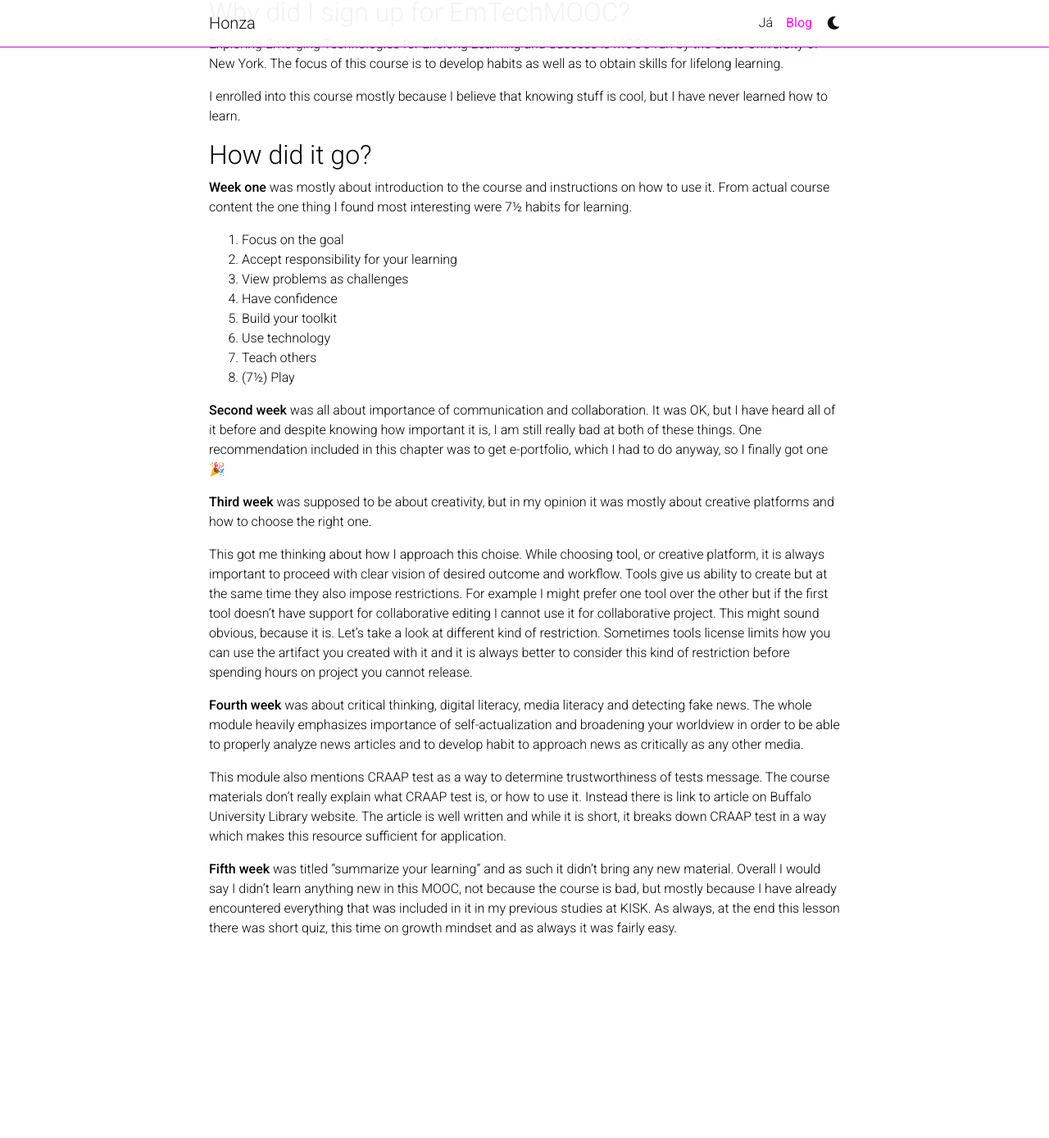
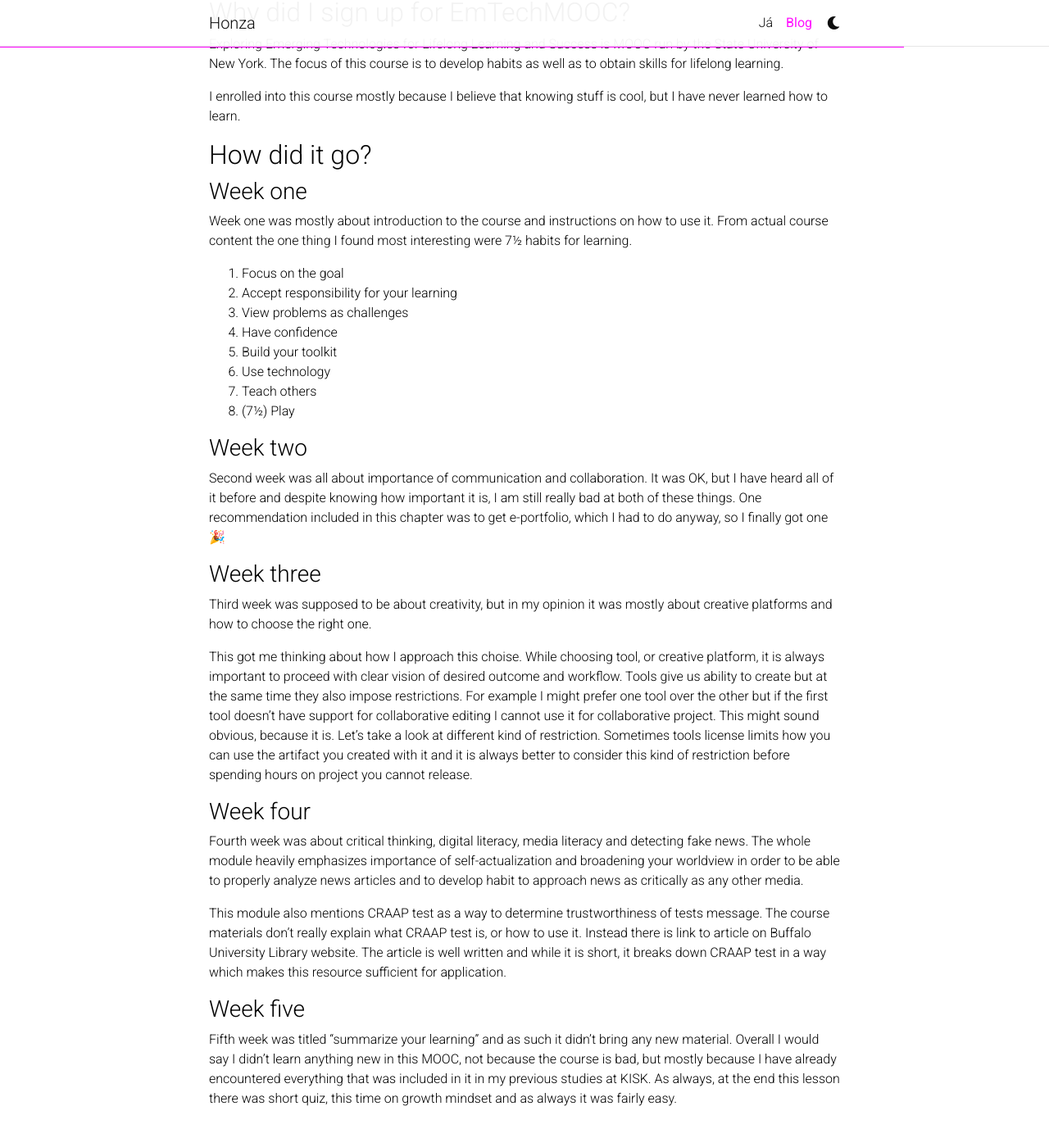
Before and after one commit to Honza-B1234/Honza-B1234.github.io, a Jekyll site: the page built from _posts/2022-12-01-mooc-emtech.md, in a window 1280 px wide and 1400 px high, scrolled down 243 px. Shown: the top 1389 px of the window at 82% size. Built offline with Jekyll 4.4.1, drawn with Linux system fonts in a browser that asks for light colours; comment, search, counter and statistics services are not loaded; a style sheet for code colours, icons or effects is not loaded; before the commit the page ends 1474 px from its top, so only the background shows below that; some of the changed text lies outside the part shown.

Commit message:
update posts

```diff
--- a/_posts/2022-12-01-emtech-mooc.md
+++ b/_posts/2022-12-01-mooc-emtech.md
@@ -15,7 +15,8 @@ I enrolled into this course mostly because I believe that knowing stuff is cool,
 
 ## How did it go?
 
-**Week one** was mostly about introduction to the course and instructions on how to use it. From actual course content the one thing I found most interesting were 7½ habits for learning.
+### Week one
+Week one was mostly about introduction to the course and instructions on how to use it. From actual course content the one thing I found most interesting were 7½ habits for learning.
 
 1. Focus on the goal
 2. Accept responsibility for your learning
@@ -26,14 +27,18 @@ I enrolled into this course mostly because I believe that knowing stuff is cool,
 7. Teach others
 7. (7½) Play
 
-**Second week** was all about importance of communication and collaboration. It was OK, but I have heard all of it before and despite knowing how important it is, I am still really bad at both of these things. One recommendation included in this chapter was to get e-portfolio, which I had to do anyway, so I finally got one 🎉
+### Week two
+Second week was all about importance of communication and collaboration. It was OK, but I have heard all of it before and despite knowing how important it is, I am still really bad at both of these things. One recommendation included in this chapter was to get e-portfolio, which I had to do anyway, so I finally got one 🎉
 
-**Third week** was supposed to be about creativity, but in my opinion it was mostly about creative platforms and how to choose the right one.
+### Week three
+Third week was supposed to be about creativity, but in my opinion it was mostly about creative platforms and how to choose the right one.
 
 This got me thinking about how I approach this choise. While choosing tool, or creative platform, it is always important to proceed with clear vision of desired outcome and workflow. Tools give us ability to create but at the same time they also impose restrictions. For example I might prefer one tool over the other but if the first tool doesn't have support for collaborative editing I cannot use it for collaborative project. This might sound obvious, because it is. Let's take a look at different kind of restriction. Sometimes tools license limits how you can use the artifact you created with it and it is always better to consider this kind of restriction before spending hours on project you cannot release.
 
-**Fourth week** was about critical thinking, digital literacy, media literacy and detecting fake news. The whole module heavily emphasizes importance of self-actualization and broadening your worldview in order to be able to properly analyze news articles and to develop habit to approach news as critically as any other media.
+### Week four
+Fourth week was about critical thinking, digital literacy, media literacy and detecting fake news. The whole module heavily emphasizes importance of self-actualization and broadening your worldview in order to be able to properly analyze news articles and to develop habit to approach news as critically as any other media.
 
 This module also mentions CRAAP test as a way to determine trustworthiness of tests message. The course materials don't really explain what CRAAP test is, or how to use it. Instead there is link to article on Buffalo University Library website. The article is well written and while it is short, it breaks down CRAAP test in a way which makes this resource sufficient for application.
 
-**Fifth week** was titled "summarize your learning" and as such it didn't bring any new material. Overall I would say I didn't learn anything new in this MOOC, not because the course is bad, but mostly because I have already encountered everything that was included in it in my previous studies at KISK. As always, at the end this lesson there was short quiz, this time on growth mindset and as always it was fairly easy.
+### Week five
+Fifth week was titled "summarize your learning" and as such it didn't bring any new material. Overall I would say I didn't learn anything new in this MOOC, not because the course is bad, but mostly because I have already encountered everything that was included in it in my previous studies at KISK. As always, at the end this lesson there was short quiz, this time on growth mindset and as always it was fairly easy.
```
Also changed, not shown: other parts of _posts/2022-12-01-mooc-emtech.md (+2 -2 lines), _posts/2022-12-05-mooc-introduction-to-web-accessibility.md (added, +22 -0 lines).
